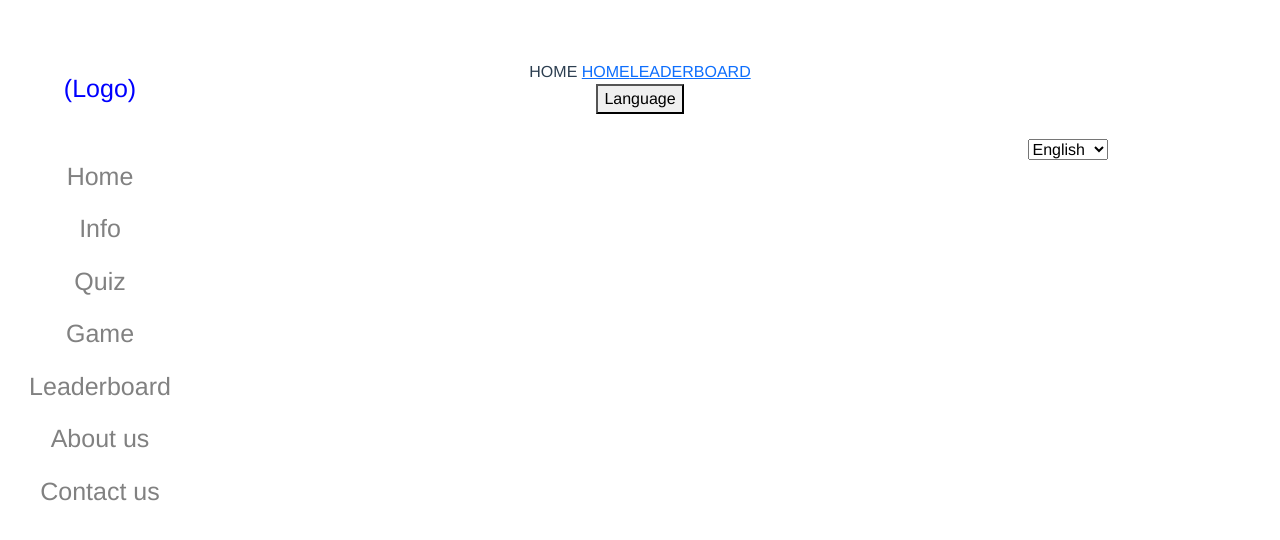
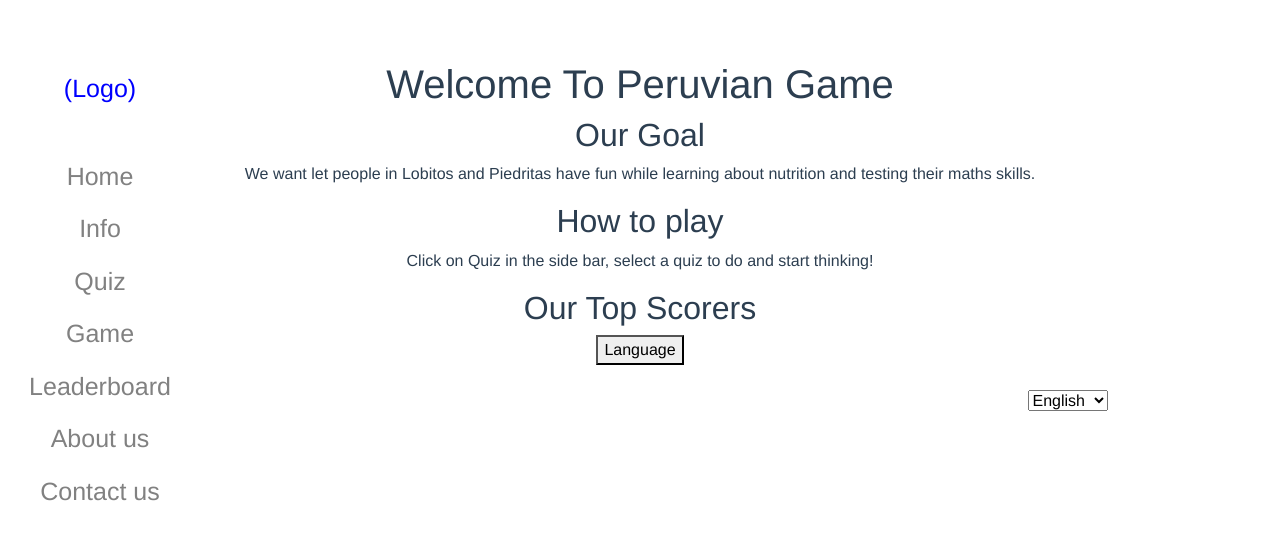
Before and after one commit to jappleyard28/PeruvianGame, a Vue app in the folder peruvian-game-vue/: page / in a window 1280 px wide. Shown: the top 540 px of the page. Built offline with nearby package versions, Linux system fonts and the light colour scheme.

Commit message:
update home page

```diff
--- a/peruvian-game-vue/src/pages/Home.vue
+++ b/peruvian-game-vue/src/pages/Home.vue
@@ -1,15 +1,27 @@
 <template>
   <div>
-    HOME
-    <router-link to="/">HOME</router-link>
-    <router-link to="/leaderboard">LEADERBOARD</router-link>
+    <h1>Welcome To Peruvian Game</h1>
+
+    <h2>Our Goal</h2>
+
+    <p>We want let people in Lobitos and Piedritas have fun while learning about nutrition and testing their maths skills.</p>
+
+    <h2>How to play</h2>
+
+    <p> Click on Quiz in the side bar, select a quiz to do and start thinking! </p>
+
+    <h2>Our Top Scorers</h2>
+
+    <!-- <leaderboard-component /> -->
+
   </div>
 </template>
 
 <script>
+import LeaderboardComponent from './Leaderboard.vue';
 export default {
-  name: "Hello",
-  components: {}
+  name: "Home",
+  components: {}//LeaderboardComponent}
 };
 </script>
 
```
